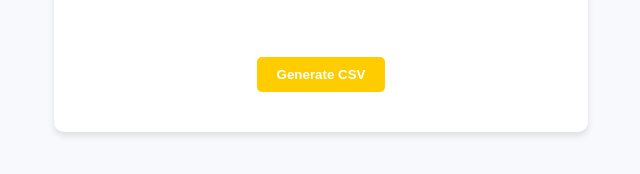
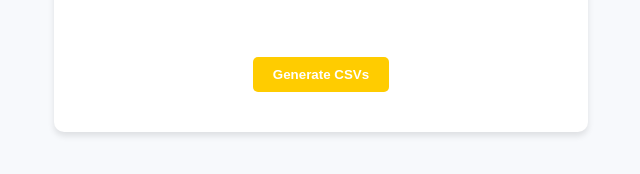
Before and after one commit to pulkitjangid/technical_document, a website: page public/index.html in a window 1280 px wide. Shown: the part 522-696 px from the top of the page, 319-959 px from the left. Drawn offline with Linux system fonts and the light colour scheme.

Commit message:
new commit error handling

```diff
--- a/app.js
+++ b/app.js
@@ -70,7 +70,7 @@ app.post('/generate', async (req, res) => {
     await archive.finalize();
 
   } catch (error) {
-    console.error(error);
+    console.error(error.message);
     res.status(400).json({ error: error.message || 'Internal Server Error' });
   }
 });
--- a/public/index.html
+++ b/public/index.html
@@ -110,7 +110,7 @@
             <input type="text" id="bot_id" name="bot_id" required><br><br>
             <label for="api_key">API Key:</label>
             <input type="text" id="api_key" name="api_key" required><br><br>
-            <button type="submit">Generate CSV</button>
+            <button type="submit">Generate CSVs</button>
         </form>
         <div id="error" class="error"></div>
     </div>
```
Also changed, not shown: README.md (deleted), 2 other files.
